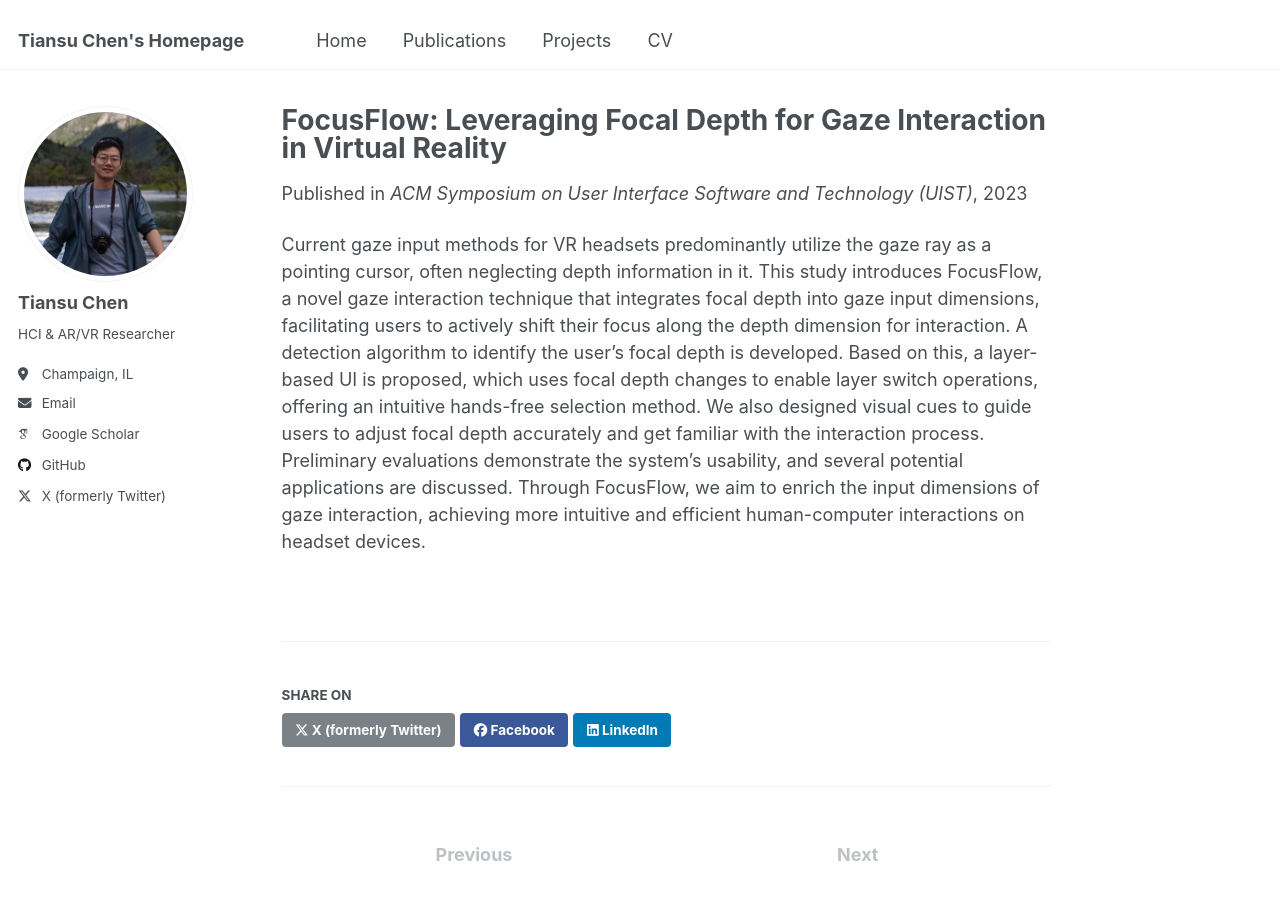
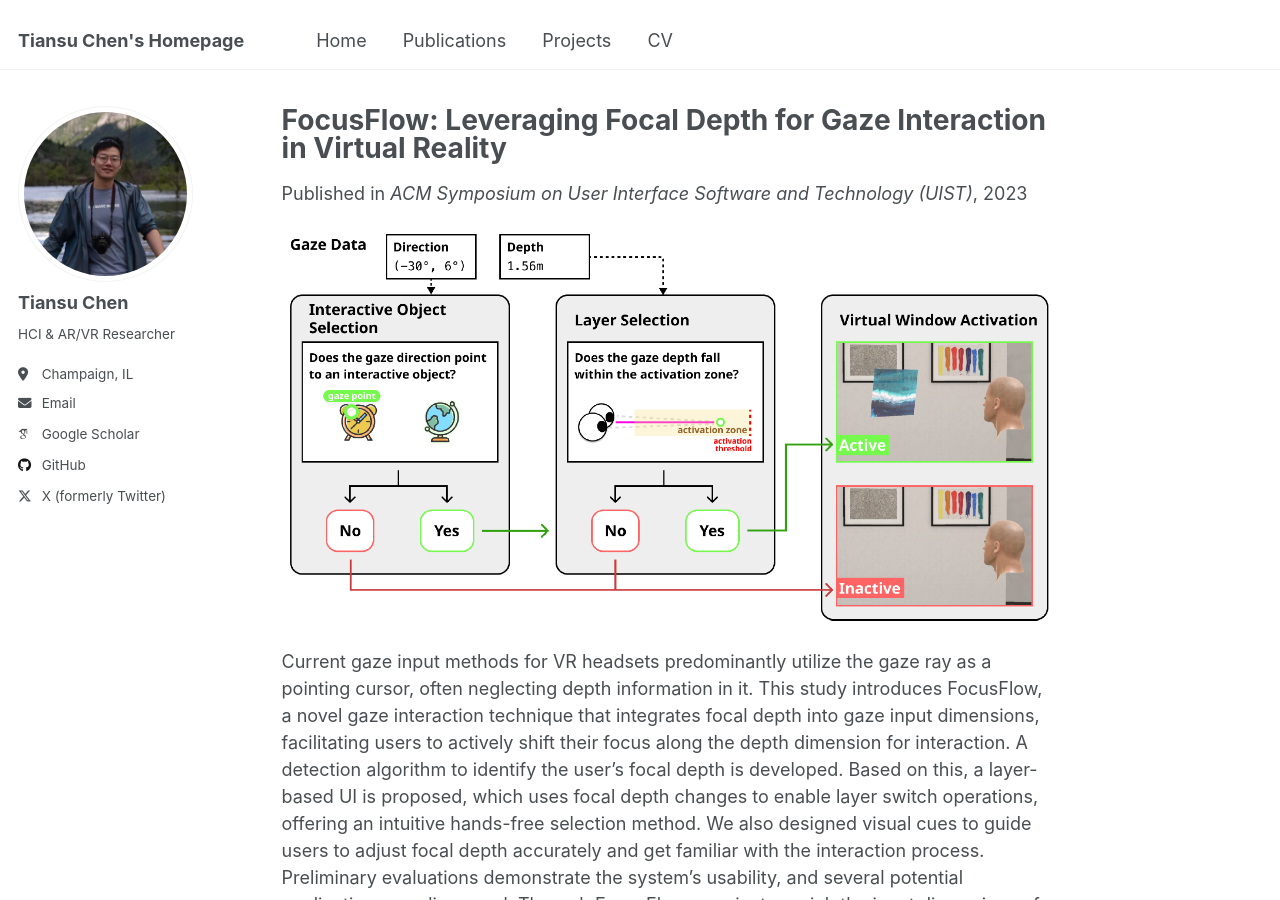
Before and after one commit to TiansuCHEN/tiansuchen.github.io, a Jekyll site: the page built from _publications/2023-10-29-FocusFlow-UIST.md, in a window 1280 px wide and 900 px high. Built offline with Jekyll 4.4.1, drawn with Linux system fonts in a browser that asks for light colours; some web fonts are replaced.

Commit message:
Add paper intro images

```diff
--- a/_publications/2023-10-29-FocusFlow-UIST.md
+++ b/_publications/2023-10-29-FocusFlow-UIST.md
@@ -9,4 +9,6 @@ venue: 'ACM Symposium on User Interface Software and Technology (UIST)'
 paperurl: 'http://tiansuchen.github.io/files/FocusFlow_UIST.pdf'
 ---
 
+![](../images/FocusFlow_UIST.png)
+
 Current gaze input methods for VR headsets predominantly utilize the gaze ray as a pointing cursor, often neglecting depth information in it. This study introduces FocusFlow, a novel gaze interaction technique that integrates focal depth into gaze input dimensions, facilitating users to actively shift their focus along the depth dimension for interaction. A detection algorithm to identify the user’s focal depth is developed. Based on this, a layer-based UI is proposed, which uses focal depth changes to enable layer switch operations, offering an intuitive hands-free selection method. We also designed visual cues to guide users to adjust focal depth accurately and get familiar with the interaction process. Preliminary evaluations demonstrate the system’s usability, and several potential applications are discussed. Through FocusFlow, we aim to enrich the input dimensions of gaze interaction, achieving more intuitive and efficient human-computer interactions on headset devices.
```
Also changed, not shown: _publications/2024-05-11-FocusFlow-CHI.md (+2 -0 lines), images/FocusFlow_CHI.png (added), images/FocusFlow_UIST.png (added).
